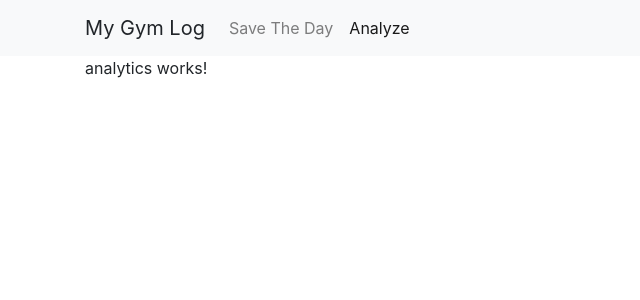
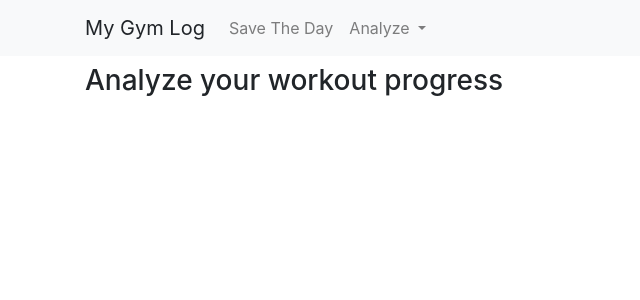
Before and after one commit to nikitadrozdovskii/my-gym-log, an Angular app: page /analyze in a window 1280 px wide. Shown: the top 300 px of the page, without its empty margins (0-640 px from the left). Built offline with nearby package versions, Linux system fonts and the light colour scheme.

Commit message:
added AnalyticsModule routing to navbar

```diff
--- a/src/app/analytics/analytics.component.html
+++ b/src/app/analytics/analytics.component.html
@@ -1,4 +1,2 @@
-<p>
-  analytics works!
-</p>
+<h3 class="mt-2">Analyze your workout progress</h3>
 <router-outlet></router-outlet>
--- a/src/app/app.component.html
+++ b/src/app/app.component.html
@@ -9,8 +9,14 @@
             <li class="nav-item">
               <a class="nav-link" routerLinkActive="active" routerLink="save">Save The Day<span class="sr-only"></span></a>
             </li>
-            <li class="nav-item">
-              <a class="nav-link" routerLink="analyze" routerLinkActive="active">Analyze</a>
+            <li class="nav-item dropdown">
+              <a class="nav-link dropdown-toggle" id="navbarDropdownMenuLink" data-toggle="dropdown" aria-haspopup="true" aria-expanded="false">
+                Analyze
+              </a>
+              <div class="dropdown-menu" aria-labelledby="navbarDropdownMenuLink">
+                <a class="dropdown-item" routerLink="analyze/compare-pics">Compare Progress Pictures</a>
+                <a class="dropdown-item" routerLink="analyze/analyze-exe">Analyze Exercise</a>
+              </div>
             </li>
           </ul>
         </div>
--- a/src/app/save-the-day/save-the-day.component.css
+++ b/src/app/save-the-day/save-the-day.component.css
@@ -0,0 +1 @@
+::-webkit-inner-spin-button { display: none; }
--- a/src/app/save-the-day/save-the-day.component.html
+++ b/src/app/save-the-day/save-the-day.component.html
@@ -1,6 +1,5 @@
 <div class="row">
   <div class="col md-12">
-    <hr>
     <div *ngIf="serverErrorMessage" class="alert alert-warning" role="alert">
       <h5>{{serverErrorMessage}}</h5>
       There was a server problem. Please try again.
```
